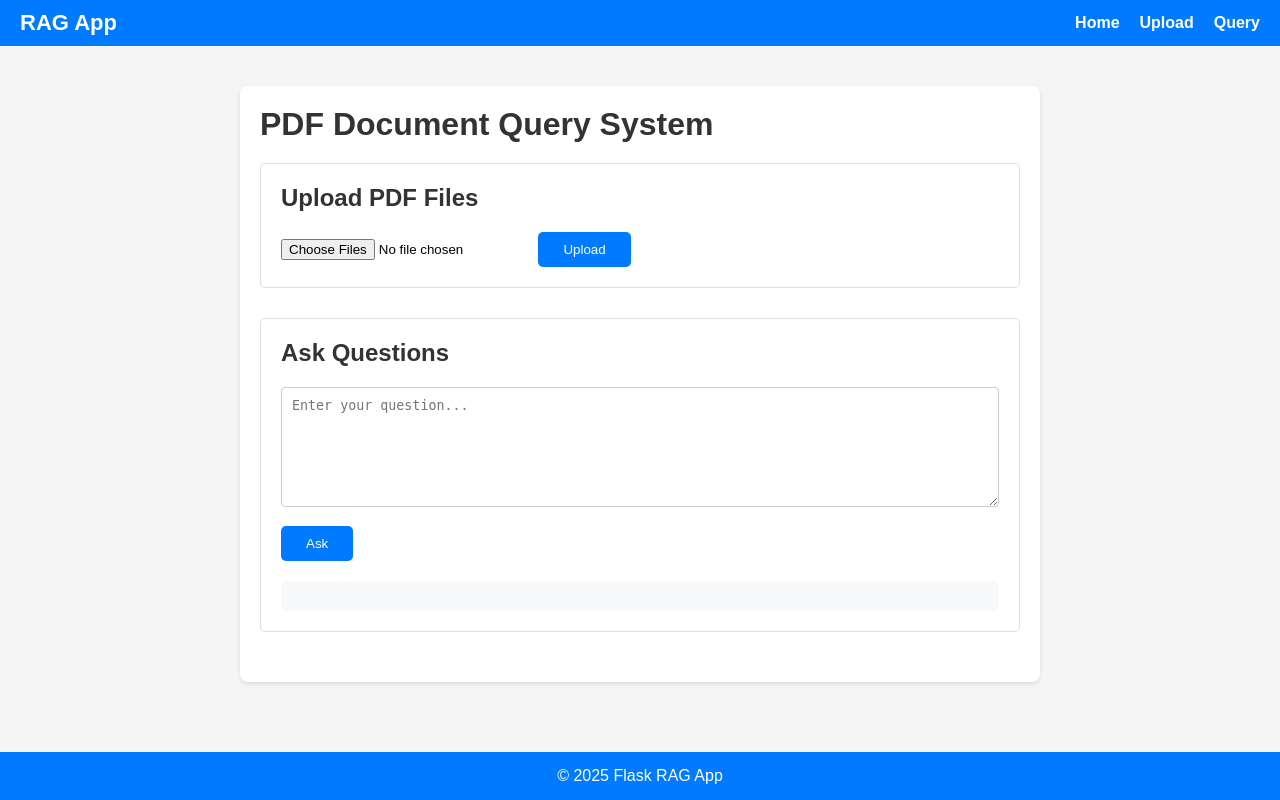
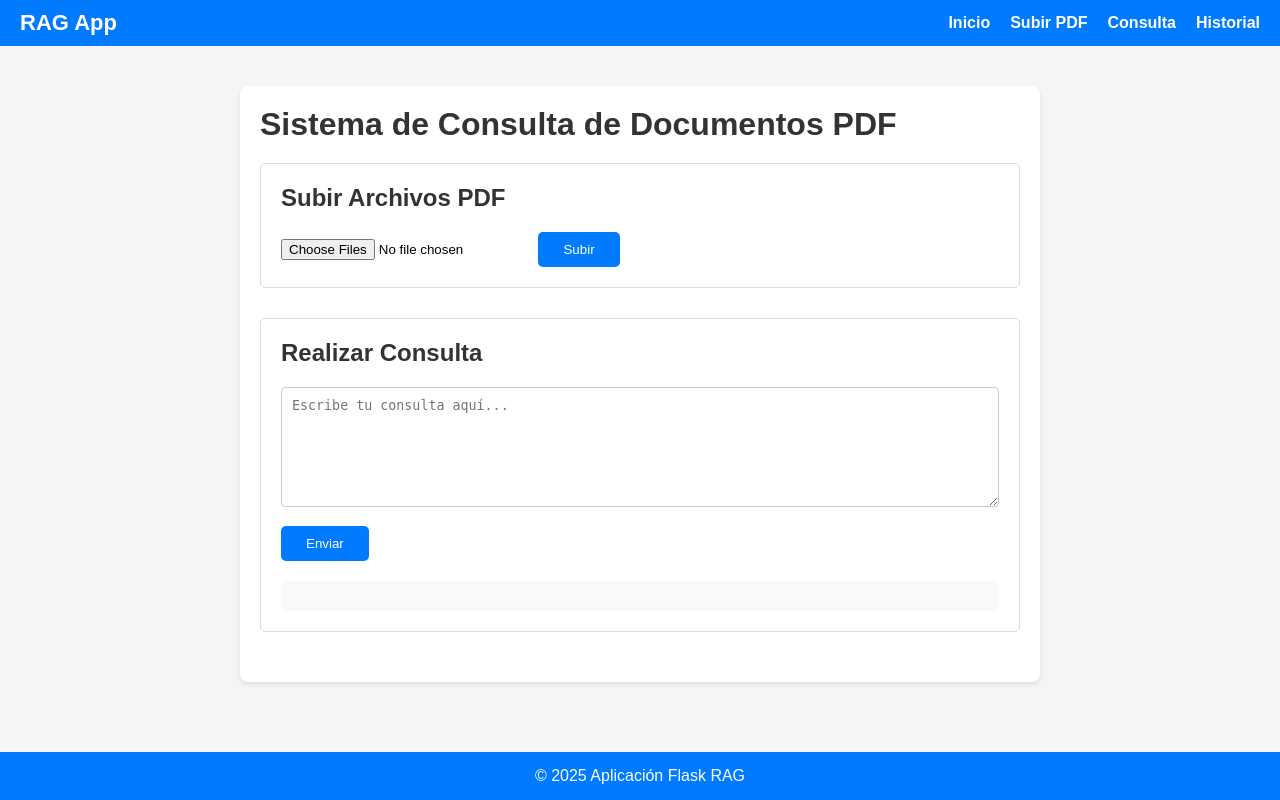
Before and after one commit to fabricofdreams/flask-rag-app, a Flask app: page / in a window 1280 px wide. Run offline with Flask 2, Linux system fonts and the light colour scheme.

Commit message:
UI en español

```diff
--- a/src/app.py
+++ b/src/app.py
@@ -7,8 +7,14 @@ from config.settings import Config
 app = Flask(__name__)
 app.config.from_object(Config)
 
+# Ensure PDF upload directory exists
+os.makedirs(Config.PDF_UPLOAD_FOLDER, exist_ok=True)
+
 # Inicializamos el sistema RAG
 rag_system = RAG()
+
+# Global variable to store Q&A history
+QNA_HISTORY = []
 
 
 @app.route('/')
@@ -46,10 +52,15 @@ def query():
         return jsonify({"error": "No query provided"}), 400
 
     response = rag_system.generate_response(query)
+    # Store this Q&A in history
+    QNA_HISTORY.append({"question": query, "answer": response})
     return jsonify({"response": response})
 
 
+@app.route('/history')
+def history():
+    return render_template('history.html', qna_history=QNA_HISTORY)
+
+
 if __name__ == '__main__':
-    # Asegurarse de que existe el directorio para PDFs
-    os.makedirs(Config.PDF_UPLOAD_FOLDER, exist_ok=True)
-    app.run(debug=Config.DEBUG)
+    app.run(debug=app.config['DEBUG'])
--- a/src/static/css/style.css
+++ b/src/static/css/style.css
@@ -118,3 +118,31 @@ footer {
   bottom: 0;
   width: 100%;
 }
+
+.qna-list {
+  list-style: none;
+  padding: 0;
+}
+
+.qna-item {
+  background: #f8f9fa;
+  margin-bottom: 15px;
+  padding: 15px;
+  border: 1px solid #ddd;
+  border-radius: 5px;
+}
+
+.btn-back {
+  display: inline-block;
+  margin-top: 20px;
+  padding: 10px 20px;
+  background-color: #007bff;
+  color: #fff;
+  text-decoration: none;
+  border-radius: 5px;
+  transition: background-color 0.3s ease;
+}
+
+.btn-back:hover {
+  background-color: #0056b3;
+}
--- a/src/templates/base.html
+++ b/src/templates/base.html
@@ -1,9 +1,9 @@
 <!DOCTYPE html>
-<html lang="en">
+<html lang="es">
   <head>
     <meta charset="UTF-8" />
     <meta name="viewport" content="width=device-width, initial-scale=1.0" />
-    <title>Flask RAG App</title>
+    <title>Aplicación Flask RAG</title>
     <link
       rel="stylesheet"
       href="{{ url_for('static', filename='css/style.css') }}"
@@ -14,15 +14,16 @@
       <div class="nav-container">
         <a href="{{ url_for('index') }}" class="logo">RAG App</a>
         <ul class="nav-links">
-          <li><a href="{{ url_for('index') }}">Home</a></li>
-          <li><a href="{{ url_for('upload_file') }}">Upload</a></li>
-          <li><a href="#query-section">Query</a></li>
+          <li><a href="{{ url_for('index') }}">Inicio</a></li>
+          <li><a href="{{ url_for('upload_file') }}">Subir PDF</a></li>
+          <li><a href="#query-section">Consulta</a></li>
+          <li><a href="{{ url_for('history') }}">Historial</a></li>
         </ul>
       </div>
     </nav>
     <main>{% block content %} {% endblock %}</main>
     <footer>
-      <p>&copy; {{ 2025 }} Flask RAG App</p>
+      <p>&copy; {{ 2025 }} Aplicación Flask RAG</p>
     </footer>
   </body>
 </html>
--- a/src/templates/index.html
+++ b/src/templates/index.html
@@ -1,28 +1,28 @@
 {% extends "base.html" %} {% block content %}
 <div class="container">
-  <h1>PDF Document Query System</h1>
+  <h1>Sistema de Consulta de Documentos PDF</h1>
 
   <section class="upload-section">
-    <h2>Upload PDF Files</h2>
+    <h2>Subir Archivos PDF</h2>
     <form
       action="{{ url_for('upload_file') }}"
       method="post"
       enctype="multipart/form-data"
     >
       <input type="file" name="pdf_files" accept=".pdf" multiple required />
-      <button type="submit">Upload</button>
+      <button type="submit">Subir</button>
     </form>
   </section>
 
   <section class="query-section" id="query-section">
-    <h2>Ask Questions</h2>
+    <h2>Realizar Consulta</h2>
     <form id="queryForm">
       <textarea
         name="query"
-        placeholder="Enter your question..."
+        placeholder="Escribe tu consulta aquí..."
         required
       ></textarea>
-      <button type="submit">Ask</button>
+      <button type="submit">Enviar</button>
     </form>
     <div id="response"></div>
   </section>
@@ -42,7 +42,7 @@
     const data = await response.json();
     document.getElementById(
       "response"
-    ).innerHTML = `<p><strong>Response:</strong> ${data.response}</p>`;
+    ).innerHTML = `<p><strong>Respuesta:</strong> ${data.response}</p>`;
   };
 </script>
 {% endblock %}
```
Also changed, not shown: src/templates/history.html (added, +18 -0 lines), src/templates/results.html (+9 -20 lines).
